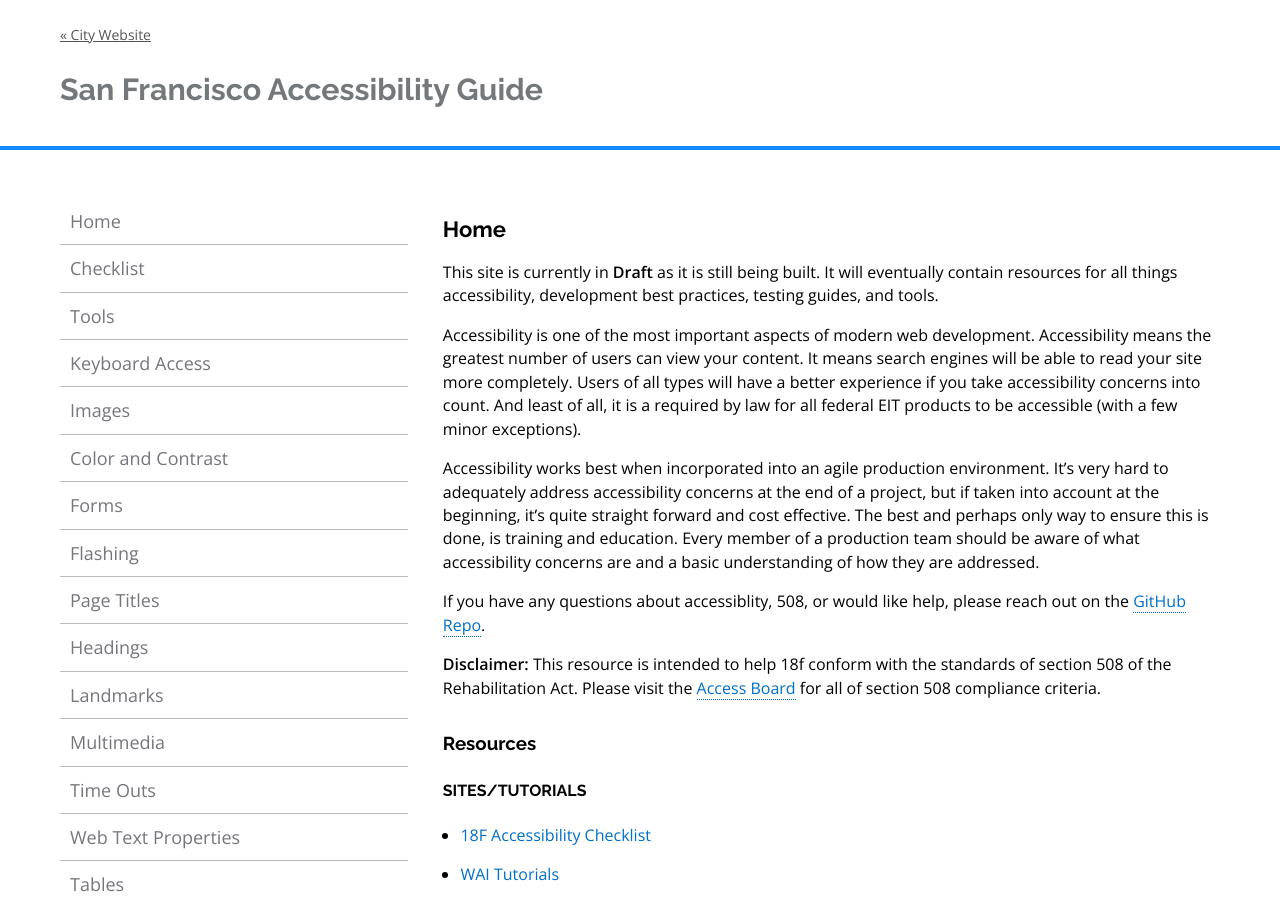
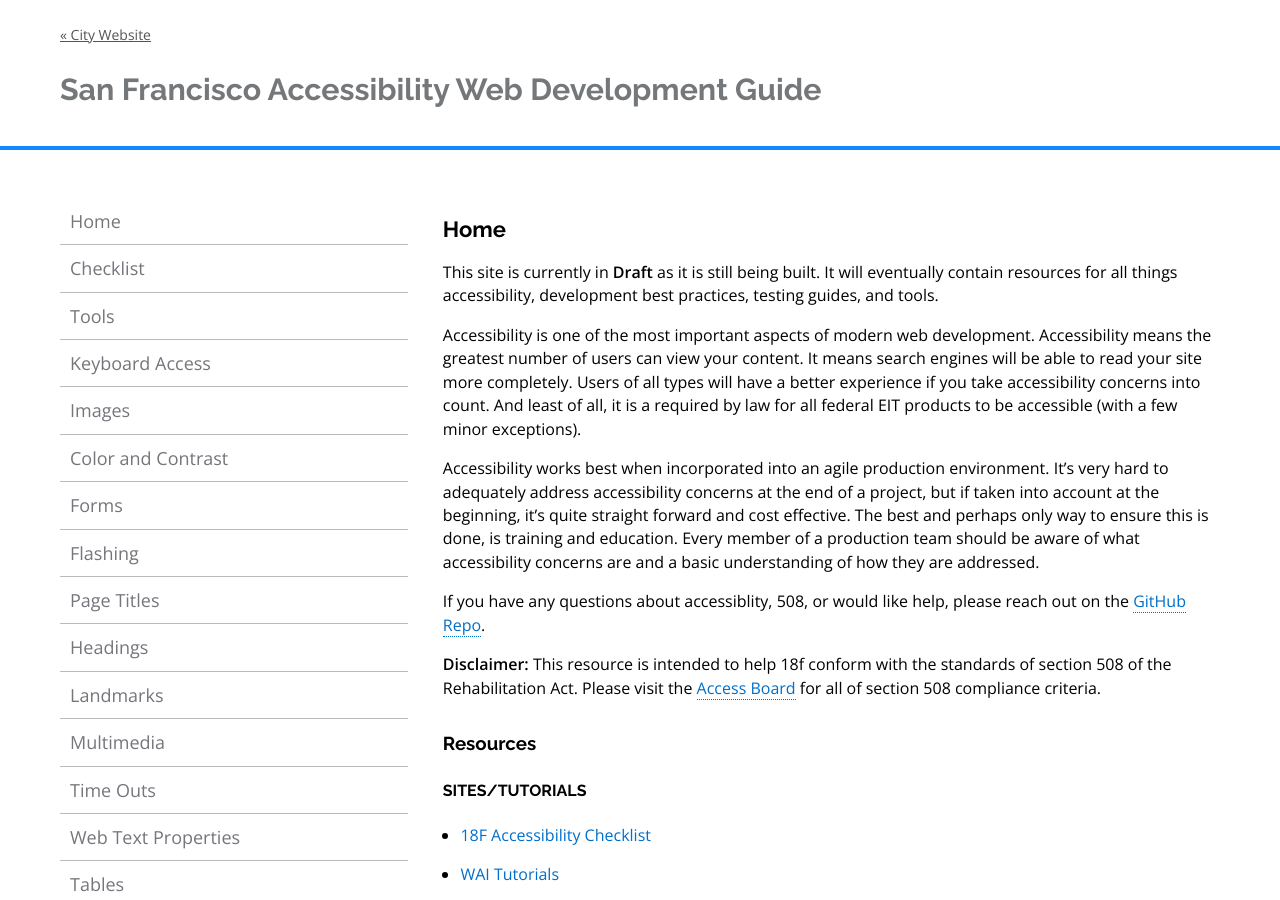
Before and after one commit to MODsf/MODsf.github.io, a Jekyll site: the page built from index.md, in a window 1280 px wide and 900 px high. Built offline with Jekyll 4.4.1, drawn with Linux system fonts in a browser that asks for light colours; nearby versions of some CDN libraries; library files that are not in the unit come from our copies; Markdown is read by kramdown in place of the engine named in the settings.

Commit message:
add San Francisco to title

```diff
--- a/_config.yml
+++ b/_config.yml
@@ -1,5 +1,5 @@
 markdown: redcarpet
-name: San Francisco Accessibility Guide
+name: San Francisco Accessibility Web Development Guide
 exclude:
   - /vendor
 
```
